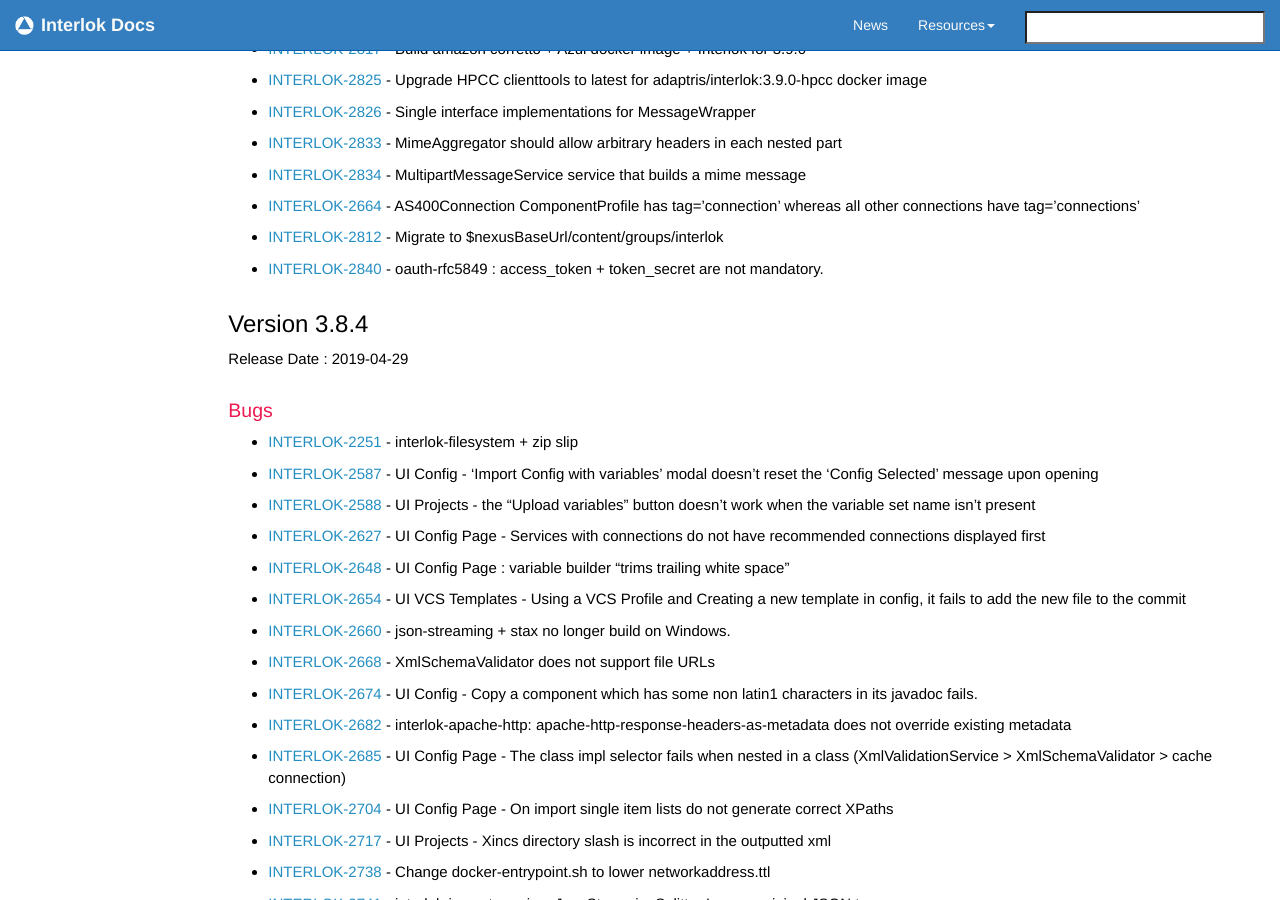
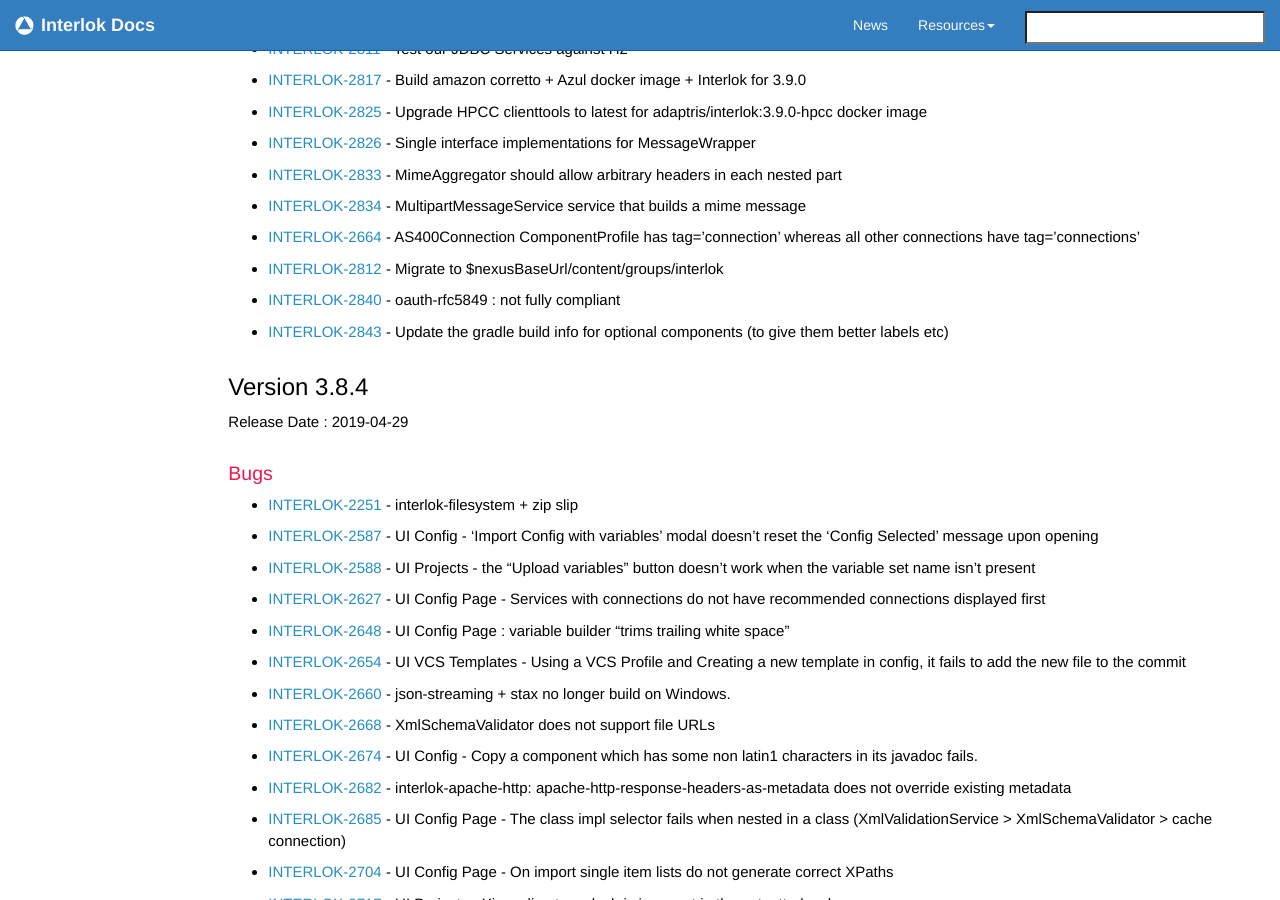
Before and after one commit to adaptris/interlok-docs-legacy, a Jekyll site: the page built from pages/adapter/changelog.md, in a window 1280 px wide and 900 px high, scrolled down 2078 px. Built offline with Jekyll 4.4.1, drawn with Linux system fonts in a browser that asks for light colours; nearby versions of some CDN libraries; comment, search, counter and statistics services are not loaded; some of the changed text lies outside the part shown.

Commit message:
updated with latest changes

```diff
--- a/_includes/custom/release390.html
+++ b/_includes/custom/release390.html
@@ -22,6 +22,7 @@
  - [INTERLOK-2831](https://adaptris.atlassian.net/browse/INTERLOK-2831) - UI : Bump Jackson to 2.9.9
  - [INTERLOK-2835](https://adaptris.atlassian.net/browse/INTERLOK-2835) - UI Config - Components sidebar completely broken (javascript error) - knock on effect from a deprecated task change
  - [INTERLOK-2836](https://adaptris.atlassian.net/browse/INTERLOK-2836) - UI Config - Component sidebar - I encountered a js error when dnd a workflow from clipboard sidebar into config
+ - [INTERLOK-2841](https://adaptris.atlassian.net/browse/INTERLOK-2841) - UI Config - Layout issues when page sidebar is open
 
 ### Improvements
 
@@ -67,4 +68,5 @@
  - [INTERLOK-2834](https://adaptris.atlassian.net/browse/INTERLOK-2834) - MultipartMessageService service that builds a mime message
  - [INTERLOK-2664](https://adaptris.atlassian.net/browse/INTERLOK-2664) - AS400Connection ComponentProfile has tag='connection' whereas all other connections have tag='connections'
  - [INTERLOK-2812](https://adaptris.atlassian.net/browse/INTERLOK-2812) - Migrate to $nexusBaseUrl/content/groups/interlok
- - [INTERLOK-2840](https://adaptris.atlassian.net/browse/INTERLOK-2840) - oauth-rfc5849 : access_token + token_secret are not mandatory.
+ - [INTERLOK-2840](https://adaptris.atlassian.net/browse/INTERLOK-2840) - oauth-rfc5849 : not fully compliant
+ - [INTERLOK-2843](https://adaptris.atlassian.net/browse/INTERLOK-2843) - Update the gradle build info for optional components (to give them better labels etc)
```
